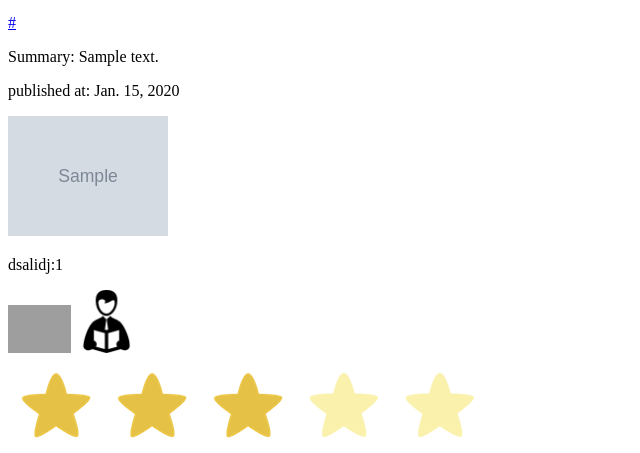
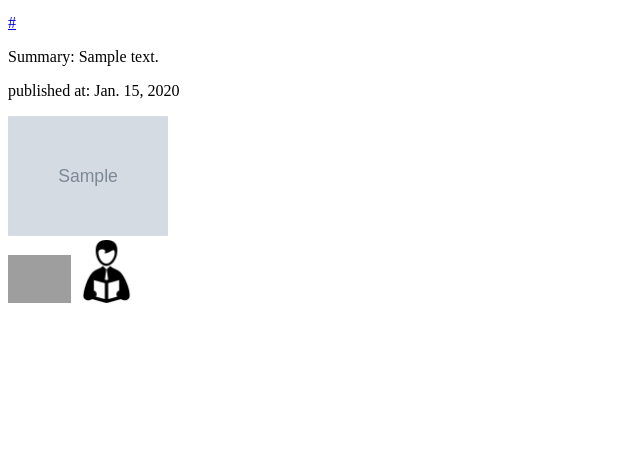
Before and after one commit to WeGotOnTheRun/BookApp, a Django app: page /books/1 in a window 1280 px wide. Shown: the part 420-873 px from the top of the page, without its empty margins (0-640 px from the left). After the commit the page ends 723 px from the top, so only its background shows below. Run offline with Django 3.2, Linux system fonts and the light colour scheme; tables that the repository leaves empty hold one stand-in row (values such as "Sample post"); grey boxes marked "Sample" are stand-in pictures; some libraries are stand-ins or nearby versions; grey boxes are pictures that could not be loaded.

Commit message:
star status ;

```diff
--- a/library/views.py
+++ b/library/views.py
@@ -30,6 +30,9 @@ class BookDetailView(DetailView):
         ctx['categoryBooks'] = Book.objects.get(pk=books).Category.all()
         ctx["book"]=self.get_object()
         ctx["isFav"]=favourite_books.objects.filter(user_id=self.request.user.id).values_list('book_id',flat=True)
+        if RateBook.objects.filter(Q(user_id=self.request.user.id) & Q(book_id=self.get_object().pk)).values_list('rate', flat=True):
+            ctx["rateValue"]=range(RateBook.objects.filter(Q(user_id=self.request.user.id) & Q(book_id=self.get_object().pk)).values_list('rate', flat=True)[0])
+            ctx["non"]=range(5-RateBook.objects.filter(Q(user_id=self.request.user.id) & Q(book_id=self.get_object().pk)).values_list('rate', flat=True)[0])
         return ctx
 
 
--- a/templates/library_view/book_detail.html
+++ b/templates/library_view/book_detail.html
@@ -41,21 +41,23 @@
       <p>Summary: {{book.summary}}</p>
       <p>published at: {{book.published_at}}</p>
       <img src="{{ book.picture.url }}" alt="can't load image" width="160" class="img-responsive img-circle mt mb"></br>
-      <p> dsalidj:{{ book.book_id}}</p>
+
       {% if user.is_authenticated and  book.book_id in isFav %}
        <img src="{%static "Appimages/RedHeart.png" %}" width="5%" height="5%" id="makeFav" name="1" />
         {% else %}
        <img src="{%static "Appimages/Empty-Heart.png" %}" width="5%" height="5%" id="makeFav" name="2" />
         {% endif %}
          <img src="{%static "Appimages/read.png" %}" width="5%" height="5%" id="read" name="1"/>
-
-    <div >
-    <div class="star on rating"></div>
-    <div class="star on rating"></div>
-    <div class="star on rating"></div>
-    <div class="star"></div>
-    <div class="star"></div>
-  </div>
+        <div >
+        {% if user.is_authenticated and rateValue %}
+          {% for i in rateValue %}
+          <div class="star on rating"></div>
+          {% endfor %}
+           {% for i in non %}
+          <div class="star"></div>
+          {% endfor %}
+         {% endif %}
+        </div>
 
 <!--
 <div class="star"></div> -->
```
